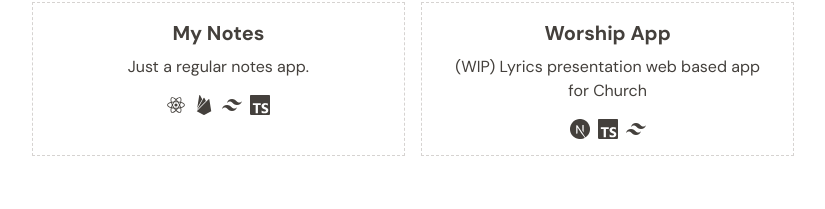
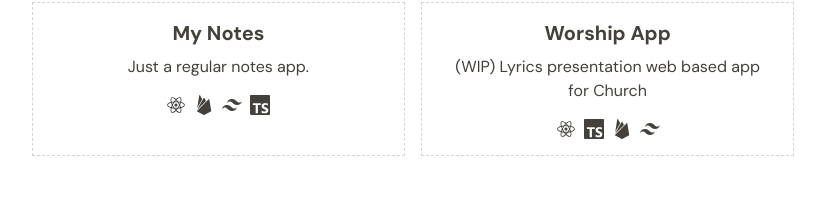
Before and after one commit to roymandev/royman.dev, a Next.js app: page / in a window 1280 px wide. Shown: the part 900-1109 px from the top of the page, without its empty margins (227-1052 px from the left). Built offline with nearby package versions, Linux system fonts and the light colour scheme.

Commit message:
feat: update myApps info

```diff
--- a/src/data/myApps.ts
+++ b/src/data/myApps.ts
@@ -10,7 +10,7 @@ export const myApps: AppData[] = [
   {
     title: 'Worship App',
     description: '(WIP) Lyrics presentation web based app for Church',
-    url: 'https://worship-app.vercel.app/',
-    techs: ['nextjs', 'typescript', 'tailwindcss'],
+    url: 'https://worship-app.royman.dev/',
+    techs: ['react', 'typescript', 'firebase', 'tailwindcss'],
   },
 ];
```
